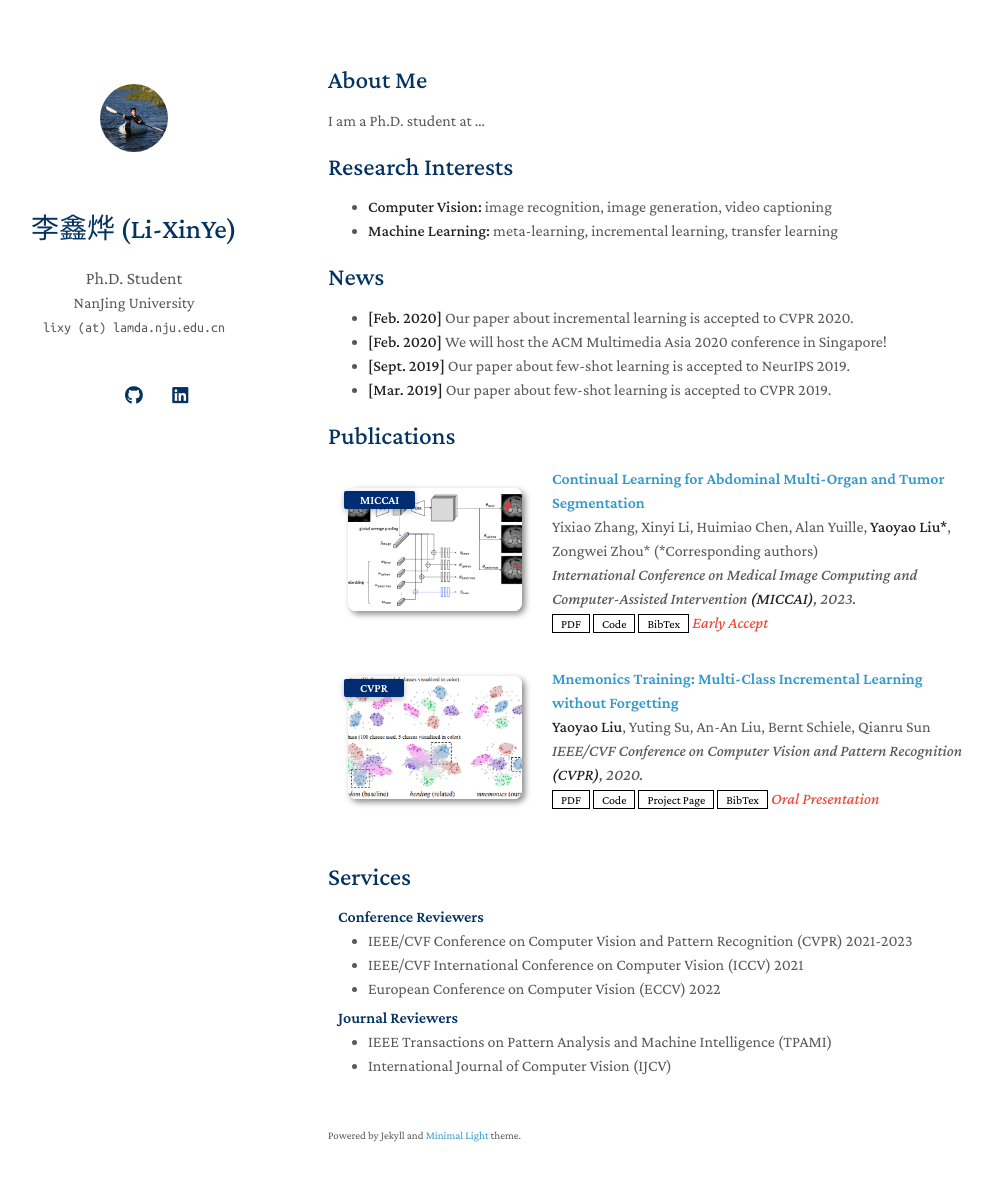
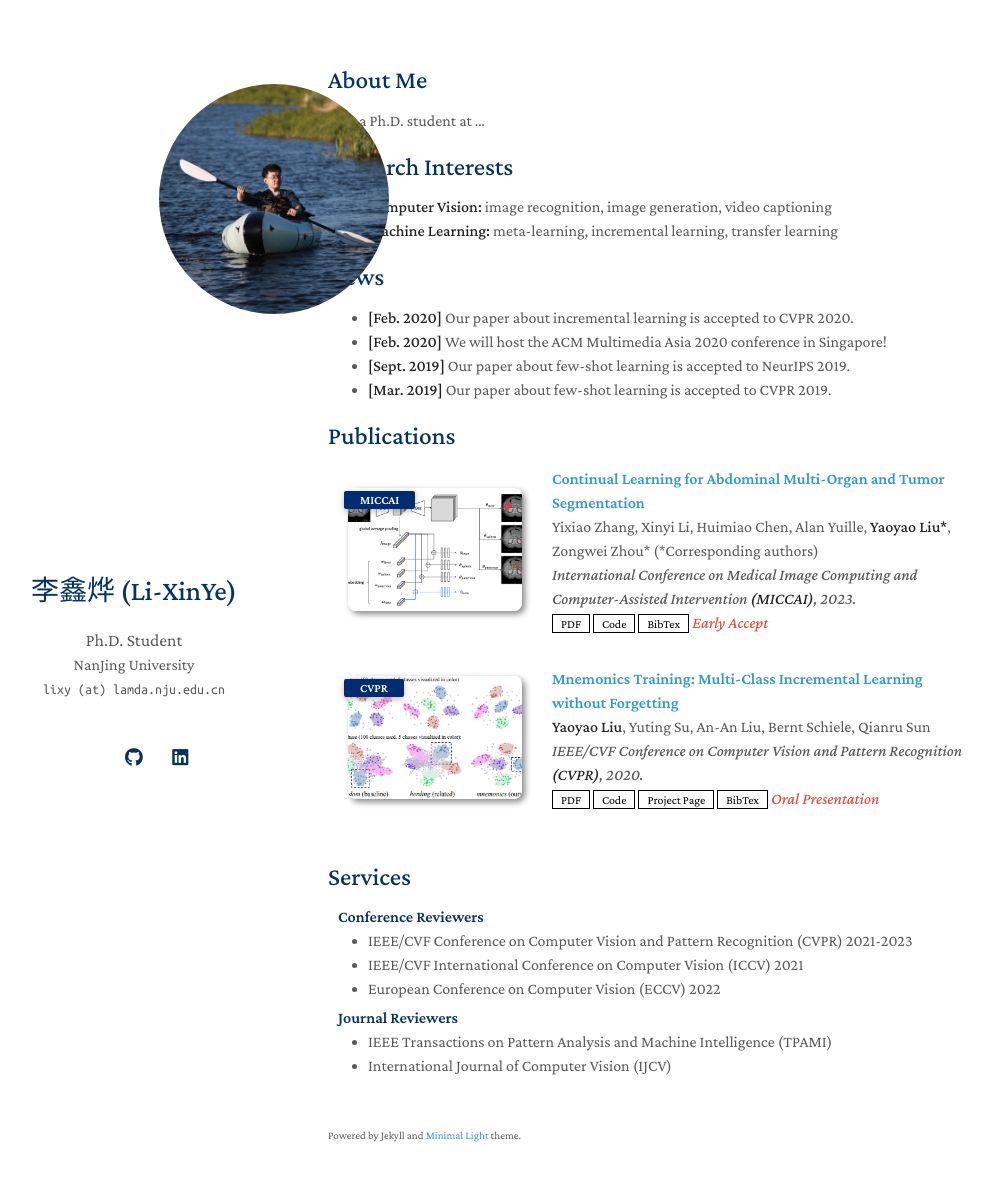
Before and after one commit to lixinye-nju/lixinye-nju.github.io, a Jekyll site: the page built from index.md, in a window 1280 px wide and 1216 px high. Shown: the top 1181 px of the window, without its empty margins (142-1135 px from the left). Built offline with Jekyll 4.4.1, drawn with Linux system fonts in a browser that asks for light colours; a style sheet for code colours, icons or effects is not loaded; our own code applies the rules of GitHub Pages for plain Markdown files.

Commit message:
Change size of avatar.png

```diff
--- a/_layouts/homepage.html
+++ b/_layouts/homepage.html
@@ -40,7 +40,7 @@
       <header>
 
         {% if site.avatar %}
-        <a class="image avatar" style="width: 150px; height: 150px;"><img src="{{ site.avatar }}" alt="avatar" /></a>
+        <a class="image avatar" style="width: 512px; height: 512px;"><img src="{{ site.avatar }}" alt="avatar" /></a>
         {% endif %}
 
         <h1>{{ site.title }}</h1>
```
